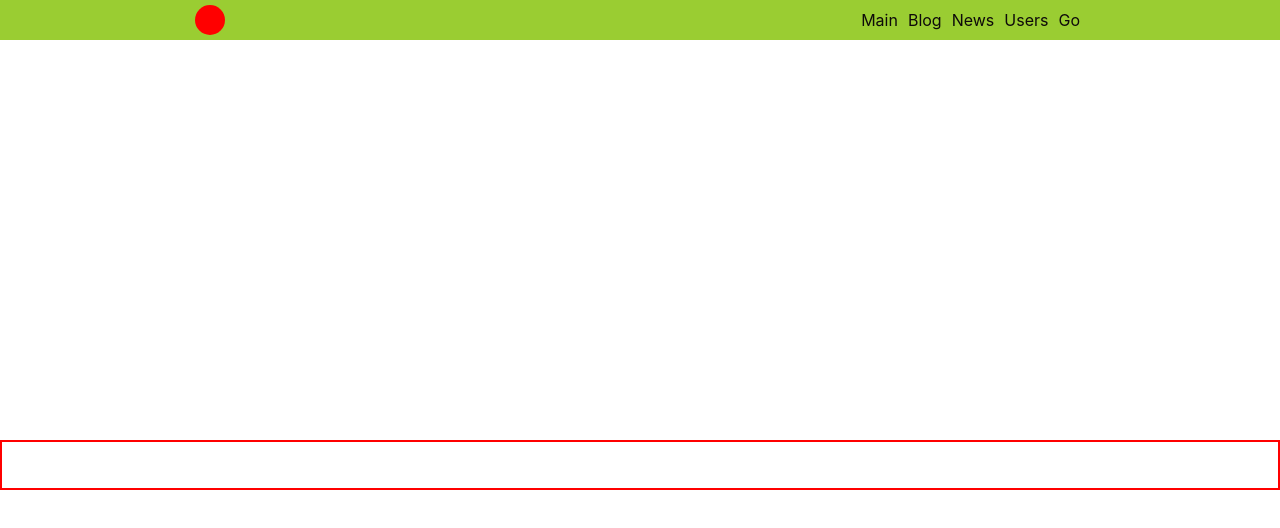
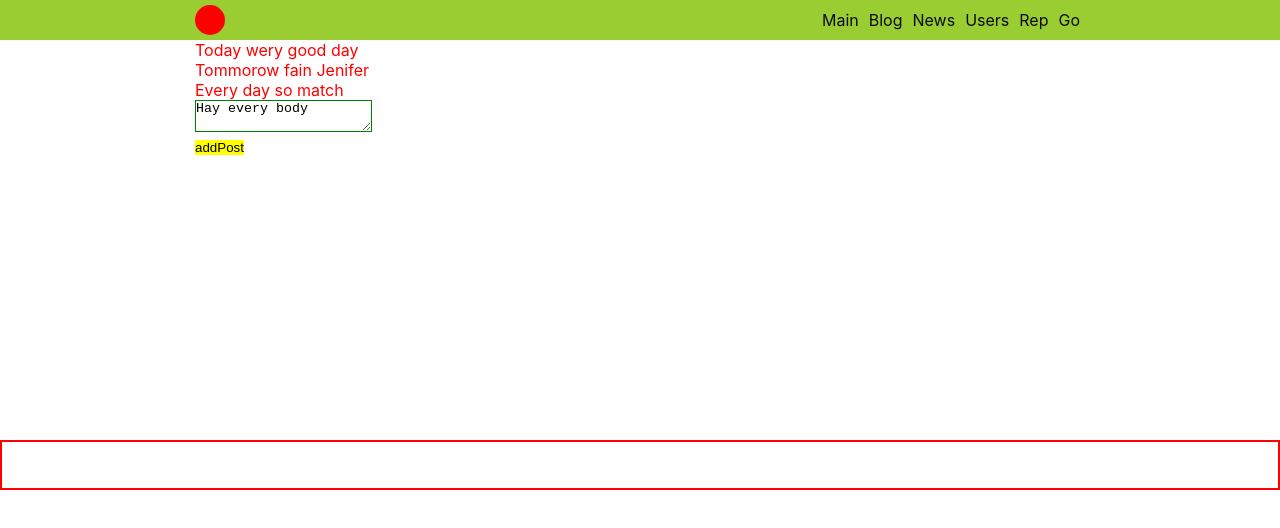
Before and after one commit to genagggg/react1, a React (Create React App) app: page /rep in a window 1280 px wide. Shown: the top 528 px of the page. Built offline with nearby package versions, Linux system fonts and the light colour scheme.

Commit message:
lore js v.21.01

```diff
--- a/src/App.js
+++ b/src/App.js
@@ -7,6 +7,7 @@ import UsersContainer from './components/Users/UsersContainer';
 import NewsContainer from './components/News/NewsContainer';
 import Go from './components/Go/Go';
 import BlogContainer from './components/Blog/BlogContainer';
+import RepContainer from './components/Rep/RepContainer';
 const App=(props)=> {
 
   return (
@@ -17,7 +18,8 @@ const App=(props)=> {
          <Route  path='/blog' render={()=><BlogContainer  />} />
          <Route path='/news' render={()=><NewsContainer />} />
          <Route path='/users' render={()=><UsersContainer />}/>
-         <Route path='/go' render={()=><Go />}/>
+        <Route path='/rep' render={()=><RepContainer/>} />
+       <Route path='/go' render={()=><Go />}/>
        </div>
        <Footer />
     </div>
--- a/src/components/Navbar/Navbar.jsx
+++ b/src/components/Navbar/Navbar.jsx
@@ -10,6 +10,7 @@ return (
               <li><NavLink to="/blog">Blog</NavLink></li>
               <li><NavLink to="/news">News</NavLink></li>
               <li><NavLink to="/users">Users</NavLink></li>
+              <li><NavLink to="/rep">Rep</NavLink></li>
               <li><NavLink to="/go">Go</NavLink></li>
        </ul>
            </nav>
--- /dev/null
+++ b/src/components/Rep/Rep.jsx
@@ -0,0 +1,17 @@
+import React from "react";
+
+const Rep =(props)=>{
+let onAddPost=()=>{
+    props.addPost();
+}
+let post=props.posts.map(p=><p>{p.name}</p>);
+    return (
+        <div>
+<div style={{color:"red"}}>{post}</div>
+       <textarea style={{border: "1px solid green"}} value={props.newPostText}></textarea>
+        <div><button onClick={onAddPost} style={{background:"yellow"}}>addPost</button></div>
+        </div>
+    );
+}
+
+export default Rep;
--- /dev/null
+++ b/src/components/Rep/RepContainer.jsx
@@ -0,0 +1,30 @@
+import React from "react";
+import { connect } from "react-redux";
+import Rep from "./Rep";
+import {addPost} from "../../redux/rep-reducer";
+
+class RepContainer extends React.Component{
+
+    render(){
+        return <Rep {...this.props} posts={this.props.posts}
+        addPost={this.props.addPost}
+        />
+    }
+}
+
+let mapStateToProps=(state)=>{
+    return {
+        posts: state.repPage.posts,
+        newPostText: state.repPage.newPostText
+    }
+}
+
+let mapDispatchToProps=(dispatch)=>{
+    return{
+        addPost:()=>{
+            dispatch(addPost())
+        }
+    }
+}
+
+export default connect(mapStateToProps, mapDispatchToProps)(RepContainer);
--- /dev/null
+++ b/src/redux/rep-reducer.js
@@ -0,0 +1,33 @@
+const ADD_POST="ADD_POST";
+let initialState={
+    posts: [
+{id: 1, name:"Today wery good day" },
+{id: 2, name:"Tommorow fain Jenifer"},
+{id: 3, name:"Every day so match"}
+    ],
+    newPostText:"Hay every body"
+}
+
+const repReducer=(state=initialState, action)=>{
+
+    switch(action.type){
+case ADD_POST:{
+    let newPost={
+        id: 4,
+        name: state.newPostText
+    }
+    return{
+...state,
+posts:[...state.posts, newPost],
+newPostText: ""
+    }
+}
+default:{
+    return state;
+}
+    }
+}
+
+export const addPost=()=>({type: ADD_POST});
+
+export default repReducer
--- a/src/redux/store.js
+++ b/src/redux/store.js
@@ -2,12 +2,14 @@ import {combineReducers,createStore} from 'redux';
 import blogReducer from './blog-reducer';
 import mainReducer from './main-reducer';
 import newsReducer from './news-reducer';
+import repReducer from './rep-reducer';
 import usersReducer from './users-reducer';
 let reducers = combineReducers({
 mainPage: mainReducer,
 usersPage: usersReducer,
 newsPage: newsReducer,
-blogPage: blogReducer
+blogPage: blogReducer,
+repPage: repReducer
 });
 
 let store = createStore(reducers);
```
